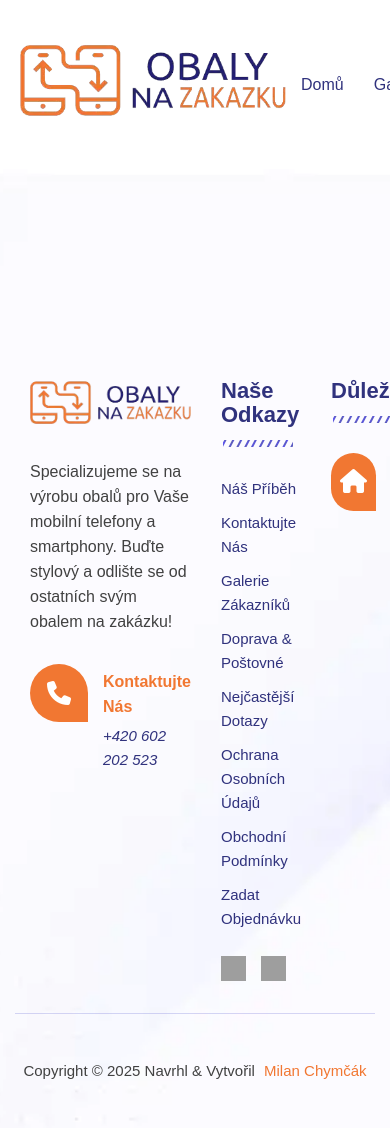
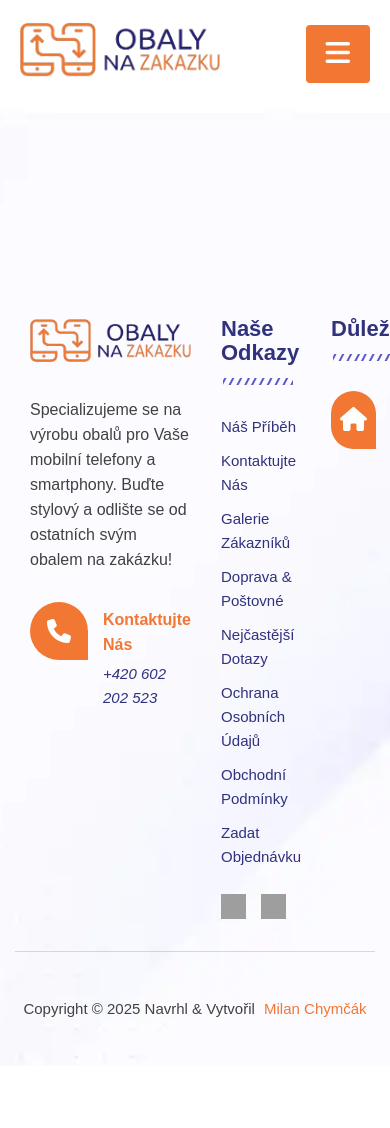
Before and after one commit to LahevOdVika/sigmastranka4, a Flask app: template templates/base.html in a window 390 px wide; the page is wider, and only the part inside the window is pictured. After the commit the page ends 1058 px from the top of that part, so only its background shows below. Run offline with Flask 3, Linux system fonts and the light colour scheme; the template is opened without the code that fills it, so the values that code supplies are empty; grey boxes are pictures that could not be loaded.

Commit message:
Added navbar toggling in mobile view

```diff
--- a/static/style.css
+++ b/static/style.css
@@ -25,6 +25,14 @@ h1, h2, h3, h4, h5, h6 {
     padding: 0;
 }
 
+button {
+    border: none;
+    color: white;
+    border-radius: 4px;
+    padding: 13px 20px;
+    font-size: 28px;
+}
+
 ul {
     list-style: none;
     padding: 0;
@@ -44,12 +52,22 @@ header {
     display: flex;
     justify-content: space-between;
     align-items: center;
+    flex-wrap: wrap;
     padding: 20px;
     max-width: 1050px;
     width: 100%;
     margin: 0 auto;
+    z-index: 9999;
+    background-color: var(--white);
 }
 
+header>a img {
+    max-width: 100%;
+    height: auto;
+    object-fit: contain;
+}
+
+@media only screen and (min-width: 769px) {
     nav ul {
         display: flex;
         align-items: center;
@@ -97,6 +115,51 @@ nav ul li.telephone i {
         background-color: var(--white);
         color: var(--dark-blue);
         margin-left: 6px;
+    }
+}
+
+.navbar-toggle {
+    background-color: var(--orange);
+    display: none;
+}
+
+@media only screen and (max-width: 768px) {
+    header {
+        position: sticky;
+        top: 0;
+    }
+    header>a img {
+        max-width: 200px;
+    }
+    .navbar-toggle {
+        display: block;
+        position: relative;
+    }
+    nav {
+        height: 0;
+        opacity: 0;
+        transition: height .5s, opacity .5s;
+        interpolate-size: allow-keywords;
+    }
+    header.show-menu nav {
+        width: 100%;
+        height: auto;
+        opacity: 1;
+    }
+    header.show-menu nav li {
+        margin: 15px;
+        font-size: 17px;
+        border-bottom: 1px solid black;
+    }
+    header.show-menu nav li a {
+        display: block;
+    }
+    :has(.show-menu) .container, :has(.show-menu) footer {
+        filter: blur(3px);
+    }
+    :has(.show-menu) body {
+        overflow: hidden;
+    }
 }
 
 footer {
--- a/templates/base.html
+++ b/templates/base.html
@@ -16,6 +16,9 @@
         <a href="https://obalynazakazku.cz" title="Obaly na zakázku">
             <img src="{{ url_for('static', filename='images/header-logo.webp') }}" alt="Header logo" width="266" height="80">
         </a>
+        <button type="button" class="navbar-toggle">
+            <i class="fa fa-bars" aria-hidden="true"></i>
+        </button>
         <nav>
             <ul>
                 <li><a href="https://obalynazakazku.cz" title="Obaly na zakázku">Domů</a></li>
@@ -31,6 +34,7 @@
             </ul>
         </nav>
     </header>
+    <div class="container"><!-- Hlavní obsah --></div>
     <footer>
         <div class="container">
             <div class="grid">
@@ -106,4 +110,16 @@
         </div>
     </footer>
 </body>
+<script>
+    const navbarToggle = document.querySelector('.navbar-toggle');
+    const header = document.querySelector('header');
+
+    navbarToggle.addEventListener('click', () => {
+        if (header.classList.contains('show-menu')) {
+            header.classList.remove('show-menu');
+        } else {
+            header.classList.add('show-menu');
+        }
+    });
+</script>
 </html>
```
Lines whose indentation alone changed are shown as unchanged.
